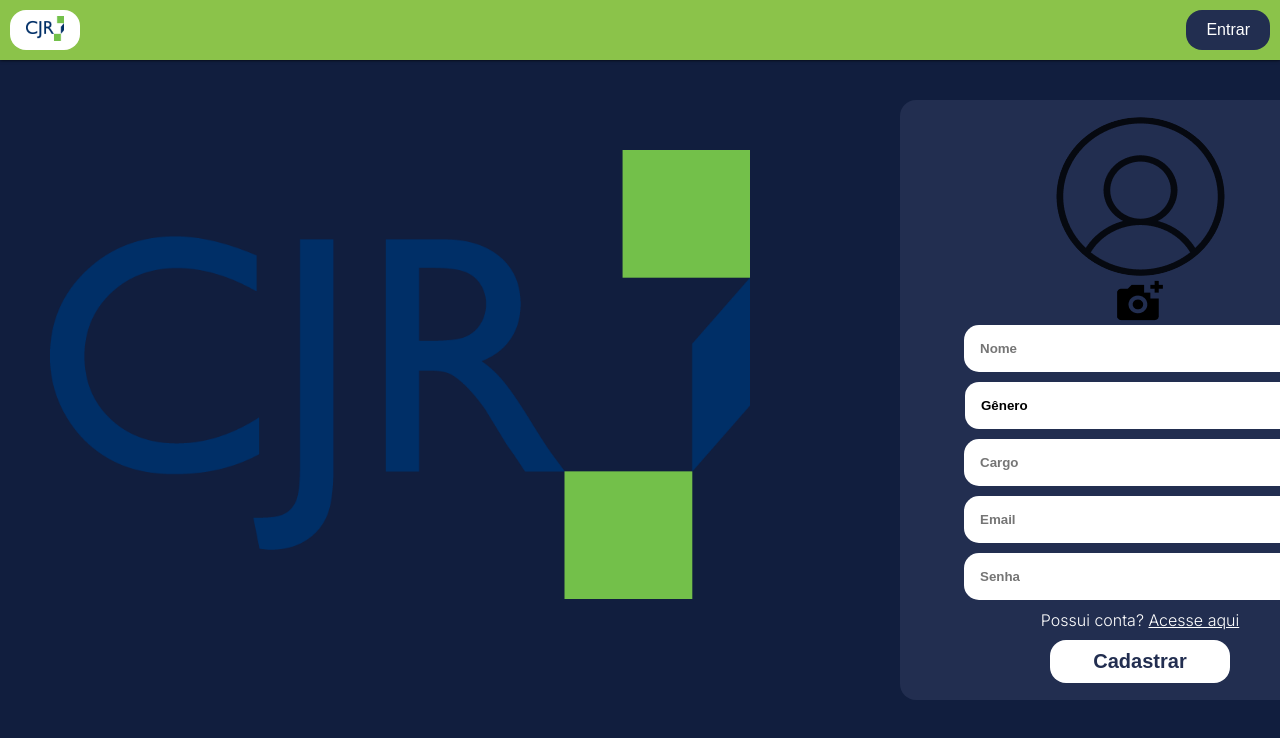
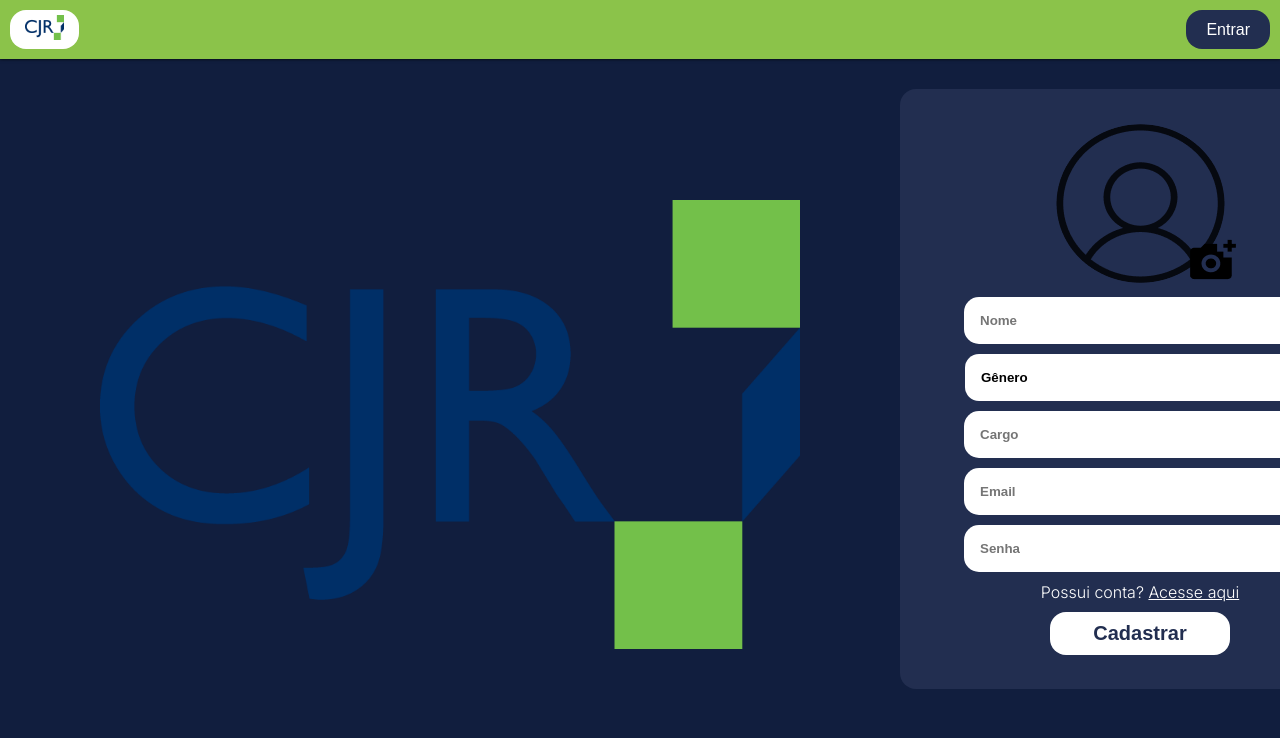
Before and after one commit to joaoraulino/ProjetoSS, a plain HTML site: page index.html in a window 1280 px wide. Shown: the top 738 px of the page. Drawn offline with Linux system fonts and the light colour scheme.

Commit message:
Atualização de posicionamento dos itens e finalização da tela cadastro

```diff
--- a/style.css
+++ b/style.css
@@ -7,6 +7,7 @@
 body {
     font-family: 'Inter', sans-serif;
     background-color: #111E3E;
+    position: relative;
 }
 
 header{
@@ -17,8 +18,7 @@
     box-shadow: 0 0 0.2rem black;
 }
 .logo-container {
-    width: 70px;
-    height: 40px;
+    padding: 5px 15px;
     border-radius: 16px;
     display: flex;
     justify-content: center;
@@ -38,14 +38,15 @@
     border-radius: 16px;
     font-size: 16px;
     color: white;
+    cursor: pointer;
 }
 
 form{
-    position: absolute;
+    position: relative;
     width: 480px;
     height: 600px;
-    left: 900px;
-    top: 100px;
+    left:900px;
+    top: 30px;
     border-radius: 16px;
     display: flex;
     flex-direction: column;
@@ -56,6 +57,7 @@
 
 input {
     width: 320px;
+    position: relative;
     border: none;
     background: white;
     border-radius: 15px;
@@ -66,6 +68,7 @@
 
 select {
     width: 350px;
+    position: relative;
     padding: 1rem 1rem;
     border-radius: 14px;
     border: 0;
@@ -87,7 +90,9 @@
 
 .logo_fundo {
     width: 700px;
-    padding: 90px 50px;
+    left: 100px;
+    top: 200px;
+    position: absolute;
 }
 
 .entrar {
@@ -109,6 +114,8 @@
 #image {
     border-radius: 50%;
     max-width: 169px;
+    position: relative;
+    margin-bottom: 10px;
 }
 
 #inImg {
@@ -117,4 +124,7 @@
 
 .cam-container {
     cursor: pointer;
+    position: absolute;
+    top: 150px;
+    left: 290px;
 }
```
Also changed, not shown: script.js (+4 -3 lines).
